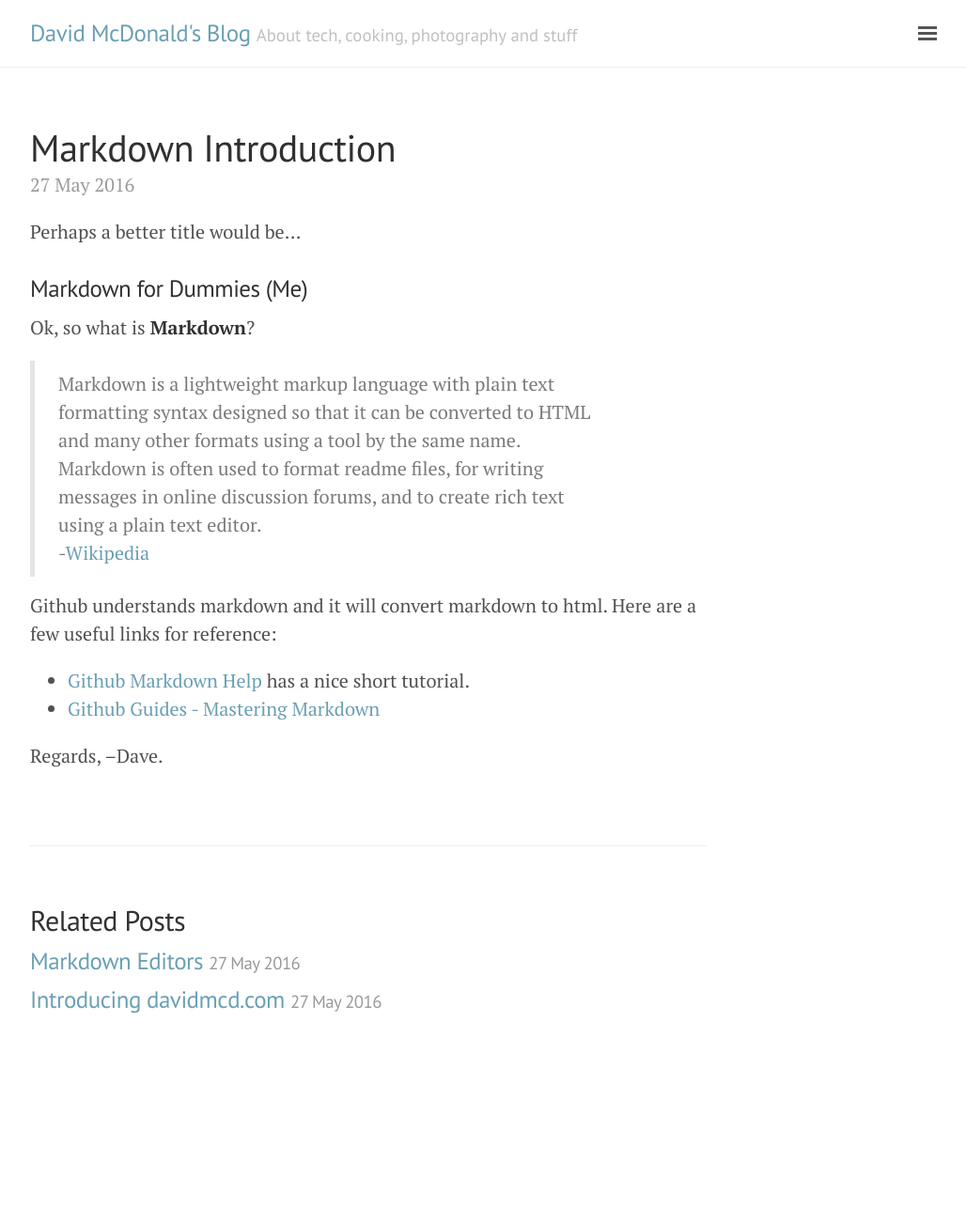
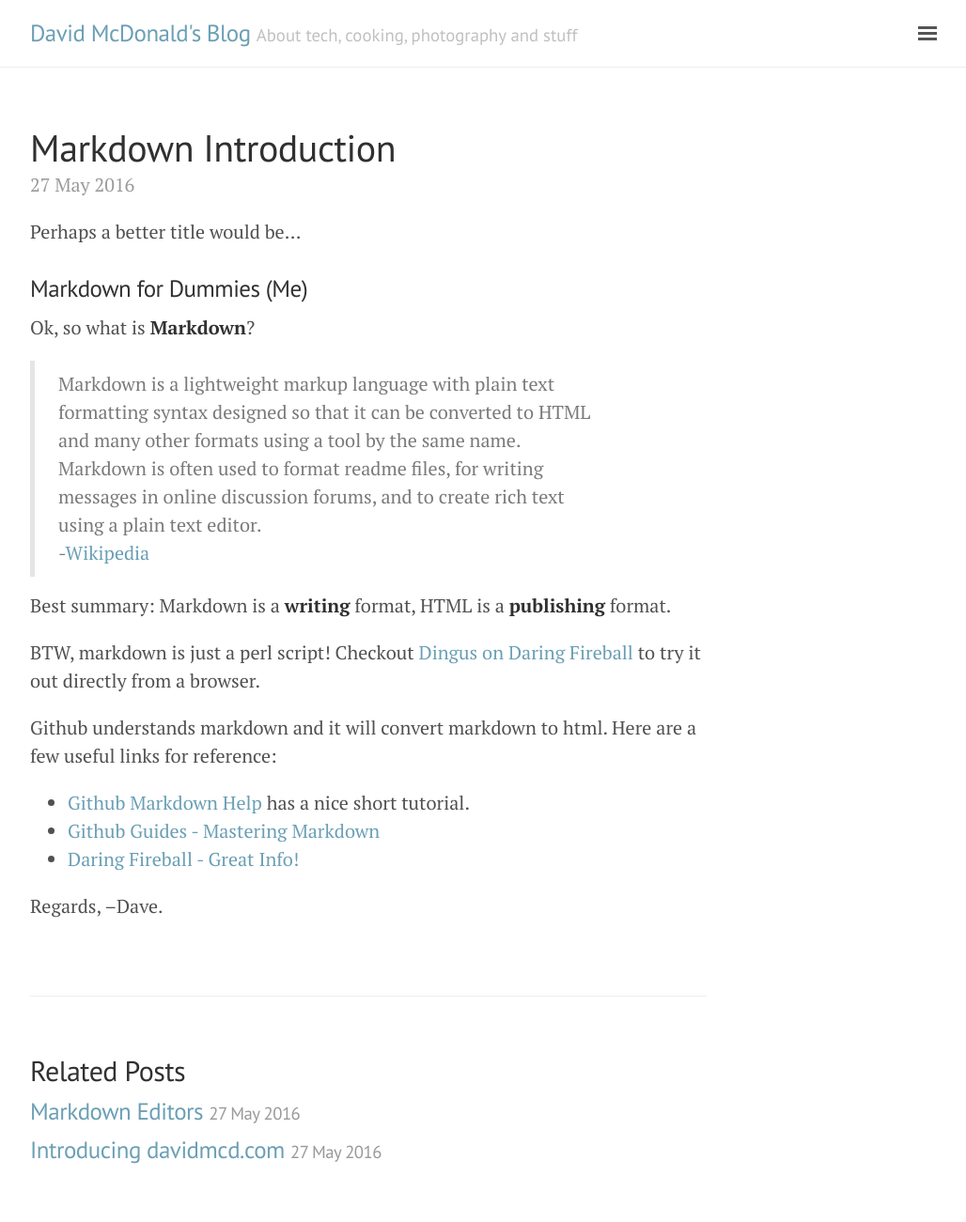
Before and after one commit to davidmcd/davidmcd.github.io, a Jekyll site: the page built from _posts/2016-05-27-Markdown-Intro.md, in a window 1280 px wide. Shown: the whole page at 94% size, without its empty margins (248-1276 px from the left). Built offline with Jekyll 4.4.1, drawn with Linux system fonts in a browser that asks for light colours; before the commit the page ends 1141 px from its top, so only the background shows below that.

Commit message:
fixed up some

```diff
--- a/_posts/2016-05-27-Markdown-Intro.md
+++ b/_posts/2016-05-27-Markdown-Intro.md
@@ -14,12 +14,18 @@ Ok, so what is **Markdown**?
   using a plain text editor.
   > -[Wikipedia](https://en.wikipedia.org/wiki/Markdown)
 
+Best summary:  Markdown is a **writing** format, HTML is a **publishing** format.
+
+BTW, markdown is just a perl script!  Checkout [Dingus on Daring Fireball](https://daringfireball.net/projects/markdown/dingus)
+to try it out directly from a browser.
+
 Github understands markdown and it will convert markdown to html. Here are a few useful
 links for reference:
 
 * [Github Markdown Help](https://help.github.com/articles/basic-writing-and-formatting-syntax/) has a nice short
 tutorial.
 * [Github Guides - Mastering Markdown](https://guides.github.com/features/mastering-markdown/)
+* [Daring Fireball - Great Info!](https://daringfireball.net/projects/markdown/syntax#overview)
 
 Regards,
 --Dave.
```
